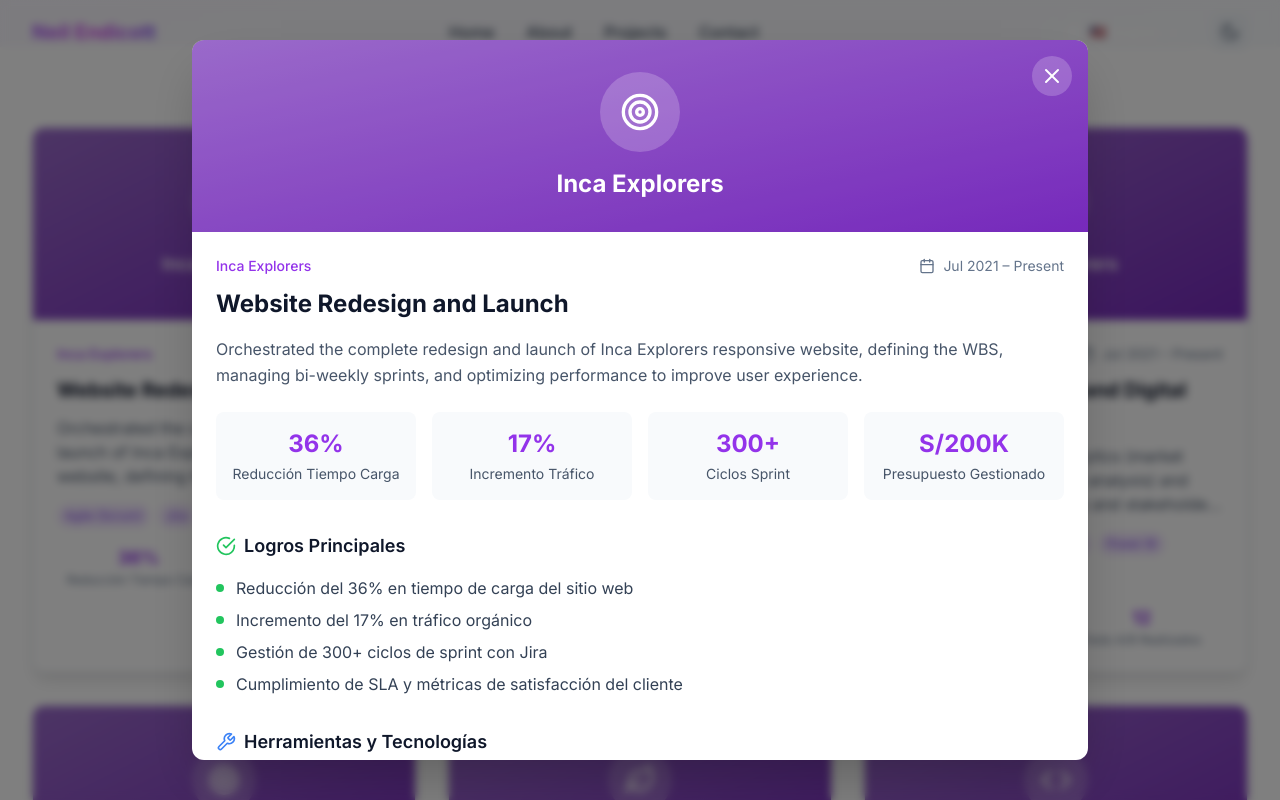
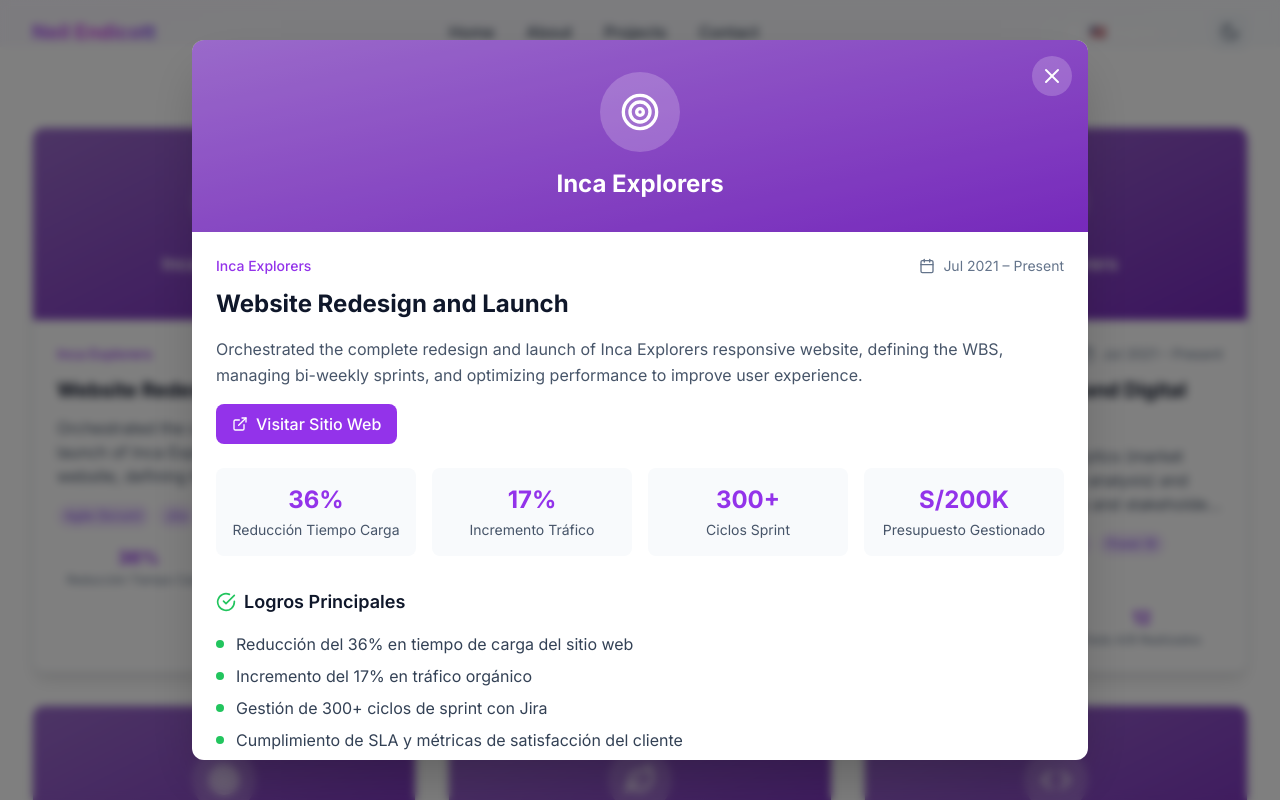
Before and after one commit to NeilEn/Portafolio, a Next.js app: page /projects in a window 1280 px wide. Both pictures are taken after a click on the element 224 px from the left and 806 px from the top of the page. Shown: the part 406-1206 px from the top of the page. Built offline with nearby package versions, Linux system fonts and the light colour scheme.

Commit message:
Agregar link al sitio web de Inca Explorers en el proyecto y mostrar botón en el modal

```diff
--- a/components/project-modal.tsx
+++ b/components/project-modal.tsx
@@ -1,7 +1,7 @@
 'use client'
 
 import { motion } from 'framer-motion'
-import { X, Calendar, Target, CheckCircle, Wrench, TrendingUp, Users } from 'lucide-react'
+import { X, Calendar, Target, CheckCircle, Wrench, TrendingUp, Users, ExternalLink } from 'lucide-react'
 
 interface Project {
   id: number
@@ -15,6 +15,7 @@
   metrics: Array<{ label: string; value: string }>
   challenges: string[]
   solutions: string[]
+  website?: string
 }
 
 interface ProjectModalProps {
@@ -71,9 +72,20 @@
             <h3 className="text-2xl font-bold text-secondary-900 dark:text-white mb-4">
               {project.title}
             </h3>
-            <p className="text-secondary-600 dark:text-secondary-400 leading-relaxed">
+            <p className="text-secondary-600 dark:text-secondary-400 leading-relaxed mb-4">
               {project.description}
             </p>
+            {project.website && (
+              <a
+                href={project.website}
+                target="_blank"
+                rel="noopener noreferrer"
+                className="inline-flex items-center px-4 py-2 bg-primary-600 hover:bg-primary-700 text-white font-medium rounded-lg transition-colors duration-200"
+              >
+                <ExternalLink className="h-4 w-4 mr-2" />
+                Visitar Sitio Web
+              </a>
+            )}
           </div>
 
           {/* Metrics Grid */}
--- a/lib/i18n.ts
+++ b/lib/i18n.ts
@@ -203,6 +203,7 @@
         title: 'Website Redesign and Launch',
         company: 'Inca Explorers',
         period: 'Jul 2021 – Present',
+        websiteUrl: 'https://incaexplorers.com',
         description: 'Orchestrated the complete redesign and launch of Inca Explorers responsive website, defining the WBS, managing bi-weekly sprints, and optimizing performance to improve user experience.',
         detailedDescription: 'As Project Manager, I led a cross-functional team of developers and designers to completely transform Inca Explorers digital presence. The project included complete website restructuring, implementation of Agile methodologies with bi-weekly sprints, and performance optimization to improve user experience and conversions.'
       },
```
